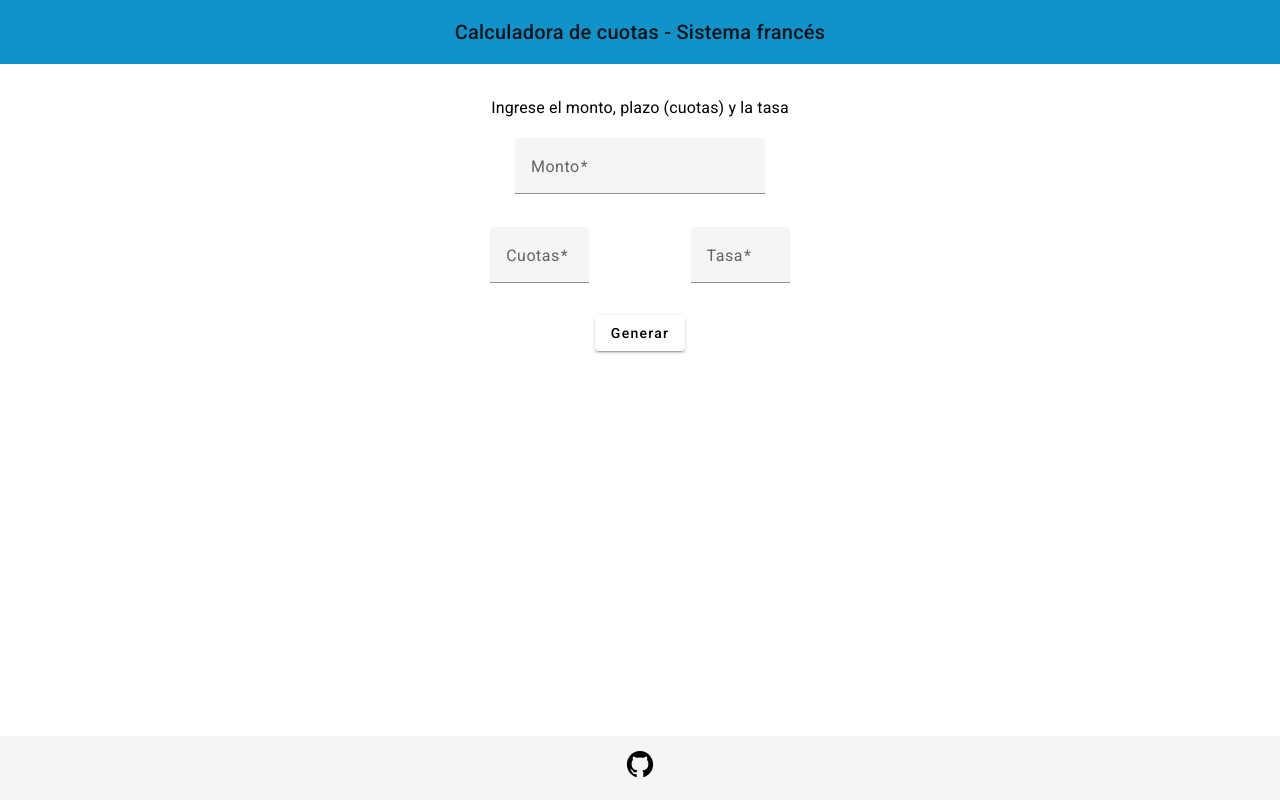
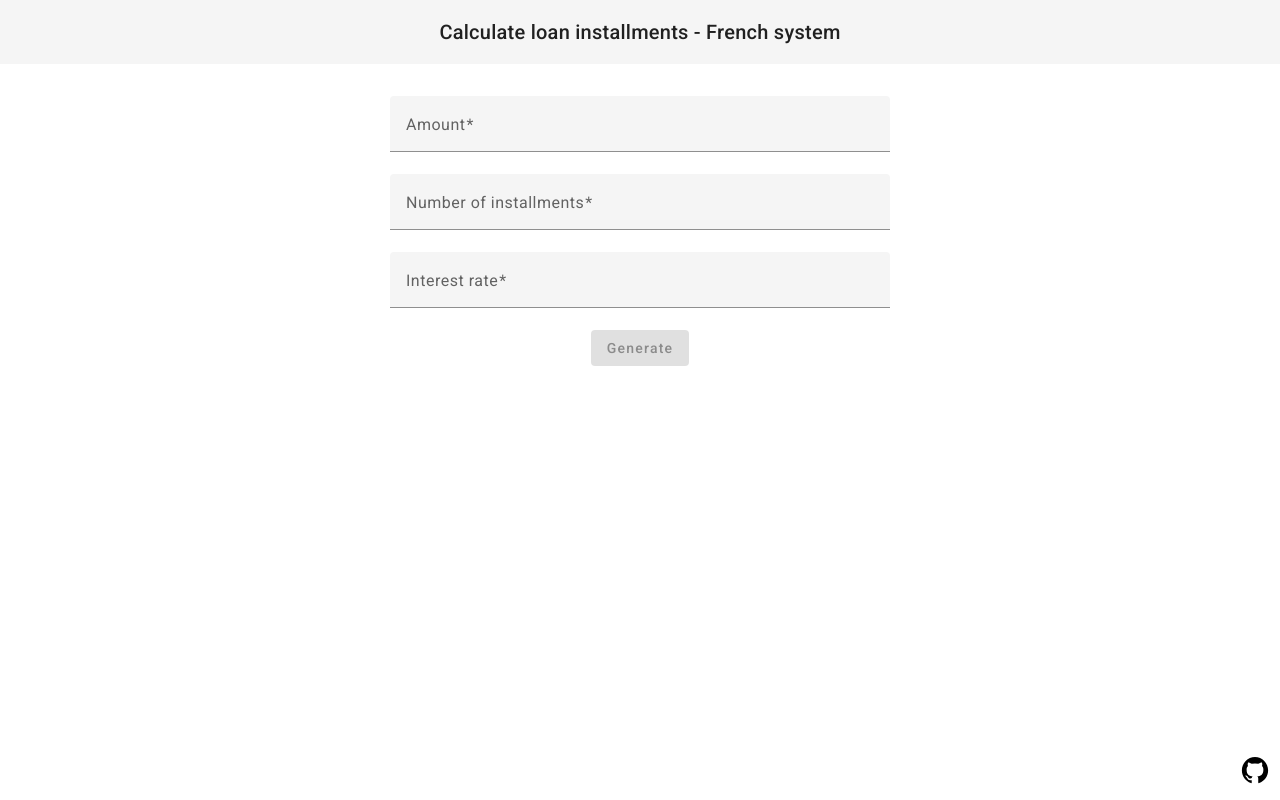
Before and after one commit to ArielAyala/calculate-loan-installments-french-system, an Angular app: page / in a window 1280 px wide. Built offline with nearby package versions, Linux system fonts and the light colour scheme.

Commit message:
Refactor and change to english

```diff
--- a/src/app/app.component.css
+++ b/src/app/app.component.css
@@ -7,6 +7,12 @@ body {
   width: 100%;
   display: flex;
   justify-content: center;
+}
+
+.container-end {
+  width: 100%;
+  display: flex;
+  justify-content: end;
 }
 
 .toolbar {
@@ -83,6 +89,10 @@ tr.mat-footer-row {
   font-weight: bold;
 }
 
+tr.mat-mdc-footer-row td {
+  font-weight: bold;
+}
+
 .footer {
   position: fixed;
   left: 0;
@@ -94,6 +104,7 @@ tr.mat-footer-row {
 .logo-github {
   width: 30px;
   height: 30px;
+  margin: 10px;
 }
 
 @media screen and (max-width: 700px) {
--- a/src/app/app.component.html
+++ b/src/app/app.component.html
@@ -1,104 +1,116 @@
-<style></style>
-<mat-toolbar class="toolbar">
-  <div class="container-center">
-    <span class="titulo-toolbar">Calculadora de cuotas - Sistema francés</span>
+<p>
+  <mat-toolbar>
+    <div style="width: 100%">
+      <h1 class="titulo-toolbar centrado-texto" style="margin: 0 auto;">
+        Calculate loan installments - French system
+      </h1>
     </div>
   </mat-toolbar>
+</p>
 <div class="content" role="main">
-  <h3 class="centrado-texto">Ingrese el monto, plazo (cuotas) y la tasa</h3>
-
-  <form class="example-form" [formGroup]="form">
-    <div class="container-center">
-      <mat-form-field
-        class="example-full-width field-capital"
-        appearance="fill"
-      >
-        <mat-label>Monto</mat-label>
+  <br>
+  <form class="example-form" [formGroup]="form" (ngSubmit)="calculate()">
+    <mat-form-field class="example-full-width" appearance="fill">
+      <mat-label>Amount</mat-label>
       <input
         name="capital"
         matInput
         formControlName="amount"
-          (ngModelChange)="parseSeparadorMiles($event)"
+        type="text"
+        pattern="[0-9]*"
+        (keydown)="onKeyDown($event)"
       />
+      <mat-error>{{ getErrorMessage("amount") }}</mat-error>
     </mat-form-field>
-    </div>
-    <mat-grid-list cols="5" rowHeight="1:1">
-      <mat-grid-tile></mat-grid-tile>
-      <mat-grid-tile>
+
     <mat-form-field class="example-full-width" appearance="fill">
-          <mat-label>Cuotas</mat-label>
-          <input name="plazo" matInput maxlength="5" formControlName="installments" />
+      <mat-label>Number of installments</mat-label>
+      <input
+        type="number"
+        name="plazo"
+        min="1"
+        matInput
+        maxlength="5"
+        formControlName="installments"
+      />
+      <mat-error>{{ getErrorMessage("installments") }}</mat-error>
     </mat-form-field>
-      </mat-grid-tile>
-      <mat-grid-tile></mat-grid-tile>
-      <mat-grid-tile>
+
     <mat-form-field class="example-full-width" appearance="fill">
-          <mat-label>Tasa</mat-label>
-          <input name="tasa" matInput maxlength="5" formControlName="interestRate" />
+      <mat-label>Interest rate</mat-label>
+      <input
+        type="number"
+        step="0.01"
+        name="tasa"
+        min="0.1"
+        matInput
+        maxlength="5"
+        formControlName="interestRate"
+      />
+      <mat-error>{{ getErrorMessage("interestRate") }}</mat-error>
     </mat-form-field>
-      </mat-grid-tile>
-    </mat-grid-list>
 
     <div class="container-button">
-      <button mat-raised-button (click)="procesar()">Generar</button>
+      <button mat-raised-button type="submit" [disabled]="form.invalid">
+        Generate
+      </button>
     </div>
   </form>
-
 
   <div class="responsive">
     <table
       mat-table
       [dataSource]="dataSource"
       class="mat-elevation-z8 tabla-cuotas"
-      *ngIf="this.cuotas.length"
+      *ngIf="this.installments.length"
     >
-      <ng-container matColumnDef="numero-cuota">
-        <th mat-header-cell *matHeaderCellDef><b>Nro. Cuota</b></th>
-        <td mat-cell *matCellDef="let element">{{ element.numeroCuota }}</td>
+      <ng-container matColumnDef="numberInstallment">
+        <th mat-header-cell *matHeaderCellDef><b>#</b></th>
+        <td mat-cell *matCellDef="let element">{{ element.numberInstallment }}</td>
         <td mat-footer-cell *matFooterCellDef>Total</td>
       </ng-container>
 
-      <ng-container matColumnDef="amortizacion">
-        <th mat-header-cell *matHeaderCellDef><b>Amortizacion</b></th>
+      <ng-container matColumnDef="amortization">
+        <th mat-header-cell *matHeaderCellDef><b>Amortization</b></th>
         <td mat-cell *matCellDef="let element">
-          {{ element.amortizacion | separadorMiles }}
+          {{ element.amortization | separadorMiles }}
         </td>
         <td mat-footer-cell *matFooterCellDef>
-          {{ totalAmortizacion | separadorMiles }}
+          {{ totalAmortization | separadorMiles }}
         </td>
       </ng-container>
 
-      <ng-container matColumnDef="interes">
-        <th mat-header-cell *matHeaderCellDef><b>Interés</b></th>
+      <ng-container matColumnDef="interest">
+        <th mat-header-cell *matHeaderCellDef><b>Interest</b></th>
         <td mat-cell *matCellDef="let element">
-          {{ element.interes | separadorMiles }}
+          {{ element.interest | separadorMiles }}
         </td>
         <td mat-footer-cell *matFooterCellDef>
-          {{ totalInteres | separadorMiles }}
+          {{ totalInterest | separadorMiles }}
         </td>
       </ng-container>
 
-      <ng-container matColumnDef="saldo">
-        <th mat-header-cell *matHeaderCellDef><b>Saldo</b></th>
+      <ng-container matColumnDef="pendingAmount">
+        <th mat-header-cell *matHeaderCellDef><b>Pending amount</b></th>
         <td mat-cell *matCellDef="let element">
-          {{ element.saldo | separadorMiles }}
+          {{ element.pendingAmount | separadorMiles }}
         </td>
         <td mat-footer-cell *matFooterCellDef></td>
       </ng-container>
 
-      <ng-container matColumnDef="cuota">
-        <th mat-header-cell *matHeaderCellDef><b>Cuota</b></th>
+      <ng-container matColumnDef="installment">
+        <th mat-header-cell *matHeaderCellDef><b>Installment</b></th>
         <td mat-cell *matCellDef="let element">
-          {{ element.cuota | separadorMiles }}
+          {{ element.installment | separadorMiles }}
         </td>
         <td mat-footer-cell *matFooterCellDef>
-          {{ totalCuotas | separadorMiles }}
+          {{ totalInstallments | separadorMiles }}
         </td>
       </ng-container>
 
-      <tr mat-header-row *matHeaderRowDef="columnasTabla"></tr>
-      <tr mat-row *matRowDef="let row; columns: columnasTabla"></tr>
-      <tr mat-footer-row *matFooterRowDef="columnasTabla"></tr>
+      <tr mat-header-row *matHeaderRowDef="tableColumns"></tr>
+      <tr mat-row *matRowDef="let row; columns: tableColumns"></tr>
+      <tr mat-footer-row *matFooterRowDef="tableColumns"></tr>
     </table>
   </div>
 
@@ -108,20 +120,19 @@
 </div>
 
 <div class="footer">
-  <mat-toolbar>
-    <div class="container-center">
+  <div class="container-end">
     <a
       href="https://github.com/ArielAyala/calculador-cuotas-sistema-frances"
       target="_blank"
     >
-        <img
-          src="assets/logo-github.svg"
-          alt="logo github"
-          class="logo-github"
-        />
+      <img src="assets/logo-github.svg" alt="logo github" class="logo-github" />
     </a>
   </div>
-  </mat-toolbar>
 </div>
 
+<!-- <div class="footer">
+  <a href="https://github.com/TU_USUARIO/TU_REPOSITORIO" target="_blank">
+    <img src="assets/logo-github.svg" alt="GitHub Logo" />
+  </a>
+</div> -->
 <router-outlet></router-outlet>
--- a/src/app/app.component.ts
+++ b/src/app/app.component.ts
@@ -7,171 +7,186 @@ import { MatToolbarModule } from '@angular/material/toolbar';
 import { MatFormFieldModule } from '@angular/material/form-field';
 import { MatInputModule } from '@angular/material/input';
 import { MatGridListModule } from '@angular/material/grid-list';
-import { FormControl, FormGroup, FormsModule, ReactiveFormsModule, Validators } from '@angular/forms';
-import {MatTableModule} from '@angular/material/table';
+import { FormBuilder, FormGroup, FormsModule, ReactiveFormsModule, Validators } from '@angular/forms';
+import { MatTableModule } from '@angular/material/table';
 import { MatButtonModule } from '@angular/material/button';
+import { MatIconModule } from '@angular/material/icon';
 
 
-export interface cuota {
-  numeroCuota?: number;
-  amortizacion?: number;
-  interes?: number;
-  cuota?: number;
-  saldo: number;
+export interface installment {
+  numberInstallment?: number;
+  amortization?: number;
+  interest?: number;
+  installment?: number;
+  pendingAmount: number;
 }
 
 @Component({
   selector: 'app-root',
   standalone: true,
-  imports: [CommonModule, RouterOutlet, SeparadorMilesPipe, MatToolbarModule, MatFormFieldModule, MatGridListModule, FormsModule, MatTableModule, FormsModule, ReactiveFormsModule, MatInputModule, MatButtonModule],
+  imports: [
+    CommonModule,
+    RouterOutlet,
+    SeparadorMilesPipe,
+    MatToolbarModule,
+    MatFormFieldModule,
+    MatGridListModule,
+    FormsModule,
+    MatTableModule,
+    FormsModule,
+    ReactiveFormsModule,
+    MatInputModule,
+    MatButtonModule,
+    MatIconModule,
+  ],
   templateUrl: './app.component.html',
-  styleUrl: './app.component.css'
+  styleUrl: './app.component.css',
 })
 export class AppComponent {
-  title = 'calculate-loan-installments-french-system';
+  dataSource: installment[] = [];
 
-  dataSource: cuota[] = [];
+  loanAmount: string = '';
+  term: number = 0;
 
-  capital: string = '';
-  plazo: number = 0;
+  interestRate: number = 0;
+  interestMonthly: number = 0;
+  installmenttMonthly: number = 0;
+  installments: installment[] = [];
+  totalAmortization: number = 0;
+  totalInterest: number = 0;
+  totalInstallments: number = 0;
+  pendingAmount: number = 0;
 
-  tazaInteres: number = 0;
-  interesMensual: number = 0;
-  cuotaMensual: number = 0;
-  cuotas: cuota[] = [];
-  totalAmortizacion: number = 0;
-  totalInteres: number = 0;
-  totalCuotas: number = 0;
-  saldo: number = 0;
-
-  columnasTabla: string[] = [
-    'numero-cuota',
-    'amortizacion',
-    'interes',
-    'saldo',
-    'cuota',
+  tableColumns: string[] = [
+    'numberInstallment',
+    'amortization',
+    'interest',
+    'pendingAmount',
+    'installment',
   ];
 
+  form: FormGroup;
 
-  form = new FormGroup({
-    amount: new FormControl('', Validators.required),
-    installments: new FormControl('', Validators.required),
-    interestRate: new FormControl('', Validators.required),
-  });
-
-  constructor(private _snackBar: MatSnackBar) { }
-
-
-  procesar() {
-    if (this.validaciones()) {
-      return;
-    } else {
-      this.calcular();
-    }
+  constructor(private _snackBar: MatSnackBar, private fb: FormBuilder) {
+    this.form = this.fb.group({
+      amount: ['', [Validators.required, Validators.min(1)]],
+      installments: ['', [Validators.required, Validators.min(1)]],
+      interestRate: ['', [Validators.required, Validators.min(0.01)]],
+    });
   }
 
-  calcular() {
-    this.cerearVariables();
+  calculate() {
+    this.resetVariables();
 
-    this.tazaInteres = this.verificarDecimal(this.tazaInteres);
+    this.interestRate = this.checkDecimal(
+      this.form.get('interestRate')?.value
+    );
+    this.loanAmount = this.form.get('amount')?.value;
+    this.term = this.form.get('installments')?.value;
 
-    this.interesMensual = this.tazaInteres / 12;
+    this.interestMonthly = this.interestRate / 12;
 
-    this.cuotaMensual =
-      ((this.interesMensual / 100) * this.parsearAEntero(this.capital)) /
-      (1 - Math.pow(1 / (1 + this.interesMensual / 100), this.plazo));
+    this.installmenttMonthly =
+      ((this.interestMonthly / 100) * this.parseToInt(this.loanAmount)) /
+      (1 - Math.pow(1 / (1 + this.interestMonthly / 100), this.term));
 
-    this.cuotaMensual = Math.round(this.cuotaMensual); // Redondeo
+    this.installmenttMonthly = Math.round(this.installmenttMonthly); // Redondeo
 
-    this.saldo = this.parsearAEntero(this.capital);
-    for (let cuotaIndex = 1; cuotaIndex <= this.plazo; cuotaIndex++) {
-      let cuota: cuota = {
-        numeroCuota: cuotaIndex,
-        saldo: this.saldo,
+    this.pendingAmount = this.parseToInt(this.loanAmount);
+    for (let cuotaIndex = 1; cuotaIndex <= this.term; cuotaIndex++) {
+      let cuota: installment = {
+        numberInstallment: cuotaIndex,
+        pendingAmount: this.pendingAmount,
       };
 
       // Interes de la cuota
-      cuota.interes = Math.round((cuota.saldo / 100) * this.interesMensual);
+      cuota.interest = Math.round((cuota.pendingAmount / 100) * this.interestMonthly);
 
       // Amortizacion de la cuota
-      cuota.amortizacion = this.cuotaMensual - cuota.interes;
+      cuota.amortization = this.installmenttMonthly - cuota.interest;
 
-      cuota.cuota = this.cuotaMensual;
+      cuota.installment = this.installmenttMonthly;
 
-      if (cuotaIndex == this.plazo) {
-        cuota.amortizacion = this.saldo;
-        cuota.cuota = cuota.amortizacion + cuota.interes;
+      if (cuotaIndex == this.term) {
+        cuota.amortization = this.pendingAmount;
+        cuota.installment = cuota.amortization + cuota.interest;
       }
 
       // Saldo de la cuota
-      this.saldo = this.saldo - cuota.amortizacion;
+      this.pendingAmount = this.pendingAmount - cuota.amortization;
 
-      this.totalAmortizacion = this.totalAmortizacion + cuota.amortizacion;
-      this.totalInteres = this.totalInteres + cuota.interes;
-      this.totalCuotas = this.totalAmortizacion + this.totalInteres;
+      this.totalAmortization = this.totalAmortization + cuota.amortization;
+      this.totalInterest = this.totalInterest + cuota.interest;
+      this.totalInstallments = this.totalAmortization + this.totalInterest;
 
-      this.cuotas.push(cuota);
+      this.installments.push(cuota);
 
-      cuota.saldo = cuota.saldo - cuota.amortizacion;
+      cuota.pendingAmount = cuota.pendingAmount - cuota.amortization;
     }
 
-    this.dataSource = this.cuotas;
+    this.dataSource = this.installments;
   }
 
-  cerearVariables() {
-    this.cuotaMensual = 0;
-    this.saldo = 0;
-    this.cuotas = [];
+  resetVariables() {
+    this.installmenttMonthly = 0;
+    this.pendingAmount = 0;
+    this.installments = [];
 
-    this.totalAmortizacion = 0;
-    this.totalInteres = 0;
-    this.totalCuotas = 0;
+    this.totalAmortization = 0;
+    this.totalInterest = 0;
+    this.totalInstallments = 0;
   }
 
-  verificarDecimal(num: any) {
+  checkDecimal(num: any) {
     return parseFloat(num.toString().replaceAll(',', '.'));
   }
 
-  parseSeparadorMiles(valor: any) {
-    // if (Number(valor).toString() == 'NaN') {
-    //   console.log('El valor ingresado no es un número.');
-    //   this.capital = '';
-    // }
+  // parseSeparadorMiles(valor: any) {
+  //   valor = valor.toString().replaceAll('.', '');
+  //   const amountControl = this.form.get('amount');
+  //   if (amountControl)
+  //     amountControl.setValue(Number(valor).toLocaleString('es-AR'));
+  // }
 
-    valor = valor.toString().replaceAll('.', '');
-    this.capital = Number(valor).toLocaleString('es-AR');
-  }
-
-  parsearAEntero(numString: any) {
+  parseToInt(numString: any) {
     return parseInt(numString.replaceAll('.', ''));
   }
 
-  validaciones() {
-    const capital = this.parsearAEntero(this.capital);
-    var regExp = /[a-zA-Z]/g;
-    var testString = capital.toString();
-
-    if (regExp.test(testString)) {
-      this.openSnackBar('Monto no válido !');
-      return true;
-    }
-
-    if (this.plazo == 0) {
-      this.openSnackBar('Plazo no válido !');
-      return true;
-    }
-
-    if (this.tazaInteres <= 0) {
-      this.openSnackBar('Tasa no válida !');
-      return true;
-    }
-
-    return false;
-  }
 
   openSnackBar(mensaje: string) {
     this._snackBar.open(mensaje, '', {
       duration: 2000,
     });
   }
+
+  getErrorMessage(controlName: string) {
+    const control = this.form.get(controlName);
+
+    if (control?.hasError('required') && (control.dirty || control.touched)) {
+      return 'Este campo es requerido';
+    }
+
+    if (control?.hasError('min') && (control.dirty || control.touched)) {
+      return 'El valor debe ser mayor que 0';
+    }
+
+    return '';
+  }
+
+  onKeyDown(event: KeyboardEvent) {
+    // Allow only values type number
+    if (
+      (event.key < '0' || event.key > '9') &&
+      ![
+        'Backspace',
+        'Tab',
+        'ArrowLeft',
+        'ArrowRight',
+        'Delete',
+        'Enter',
+      ].includes(event.key)
+    ) {
+      event.preventDefault();
+    }
+  }
 }
```
Lines whose indentation alone changed are shown as unchanged.
